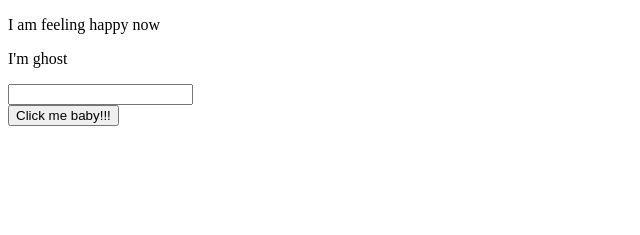
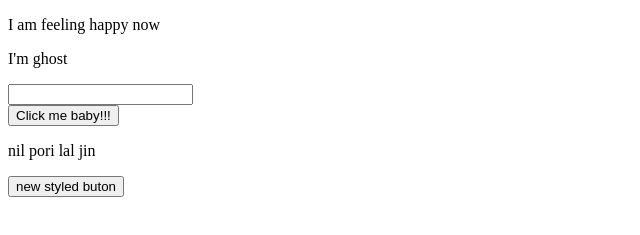
Before and after one commit to shibliaiub/SHIBLI, a plain HTML site: page index.html in a window 1280 px wide. Shown: the part 105-340 px from the top of the page, without its empty margins (0-640 px from the left). Drawn offline with Linux system fonts and the light colour scheme.

Commit message:
button added

```diff
--- a/index.html
+++ b/index.html
@@ -13,5 +13,7 @@
     <input type="text">
     <br>
     <button>Click me baby!!! </button>
+    <p>nil pori lal jin</p>
+    <button>new styled buton</button>
 </body>
 </html>
```
